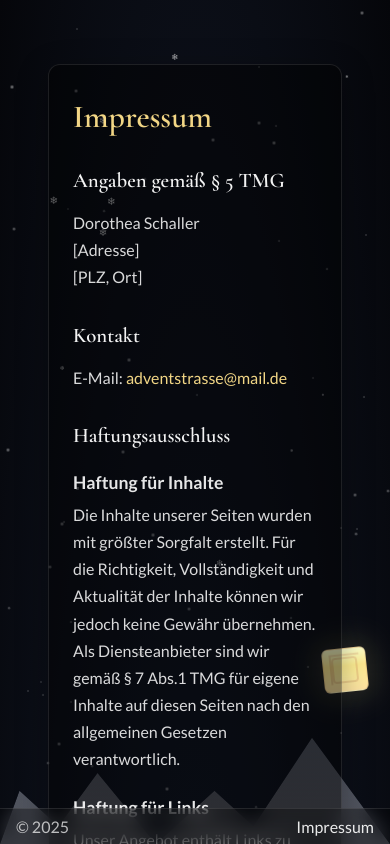
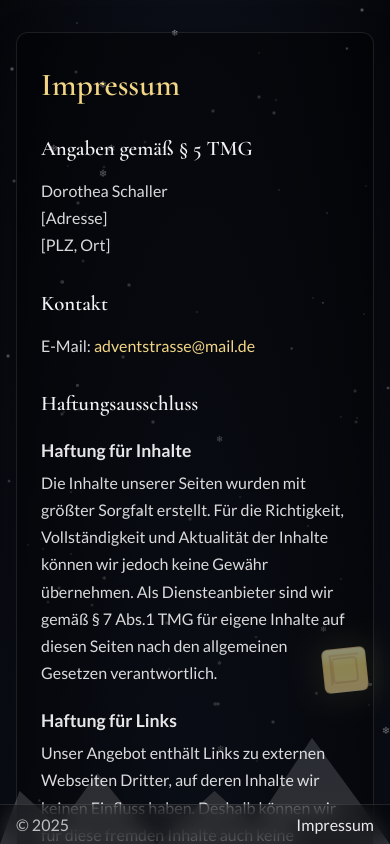
Before and after one commit to baenecke-it/adventstrasse, a SvelteKit app: page /impressum in a window 390 px wide. Shown: the top 844 px of the page. Built offline with nearby package versions, Linux system fonts and the light colour scheme.

Commit message:
feat: use footer height variable and update section-heights

```diff
--- a/src/lib/components/Footer.svelte
+++ b/src/lib/components/Footer.svelte
@@ -14,6 +14,7 @@
         left: 0;
         right: 0;
         padding: 0.5rem 1rem;
+        height: var(--footer-height, 40px);
         display: flex;
         justify-content: space-between;
         align-items: center;
--- a/src/lib/components/sections/PurchaseSection.svelte
+++ b/src/lib/components/sections/PurchaseSection.svelte
@@ -116,6 +116,7 @@
         touch-action: none;
         position: relative;
         width: 100%;
+        min-height: calc(100dvh - var(--footer-height));
         max-width: 1200px;
         display: flex;
         justify-content: space-evenly;
--- a/src/routes/+layout.svelte
+++ b/src/routes/+layout.svelte
@@ -29,8 +29,7 @@
         --bg-bottom: #05060a;
         --card-bg: rgba(0, 0, 0, 0.45);
         --accent: rgba(255, 225, 140, 0.95);
-        --footer-height: 60px;
-        --footer-height-mobile: 70px;
+        --footer-height: 40px;
     }
 
     #main {
@@ -42,12 +41,6 @@
         flex-direction: column;
         align-items: center;
         justify-content: center;
-        padding: 2rem 2rem calc(2rem + var(--footer-height));
-    }
-
-    @media screen and (max-width: 720px) {
-        #main {
-            padding-bottom: calc(2rem + var(--footer-height-mobile));
-        }
+        padding: 0 0 var(--footer-height);
     }
 </style>
--- a/src/routes/impressum/+page.svelte
+++ b/src/routes/impressum/+page.svelte
@@ -2,7 +2,7 @@
     <title>Impressum – Adventstraße</title>
 </svelte:head>
 
-<div class="impressum-page">
+<section class="impressum-page">
     <div class="content-card">
     	<h1>Impressum</h1>
 
@@ -52,7 +52,7 @@
 
     	<a href="/" class="back-link">← Zurück zur Startseite</a>
     </div>
-</div>
+</section>
 
 <style>
     .impressum-page {
@@ -61,7 +61,6 @@
     	align-items: center;
     	justify-content: center;
     	padding: 4rem 2rem;
-    	padding-bottom: calc(4rem + var(--footer-height));
     	position: relative;
     	z-index: 10;
     }
@@ -98,10 +97,6 @@
     	font-weight: 600;
     	margin: 1.5rem 0 0.5rem 0;
     	color: rgba(255, 255, 255, 0.9);
-    }
-
-    section {
-    	margin-bottom: 2rem;
     }
 
     p {
@@ -142,9 +137,7 @@
 
     @media screen and (max-width: 720px) {
     	.impressum-page {
-    		min-height: calc(100vh - var(--footer-height-mobile));
     		padding: 2rem 1rem;
-    		padding-bottom: calc(2rem + var(--footer-height-mobile));
     	}
 
     	.content-card {
```
